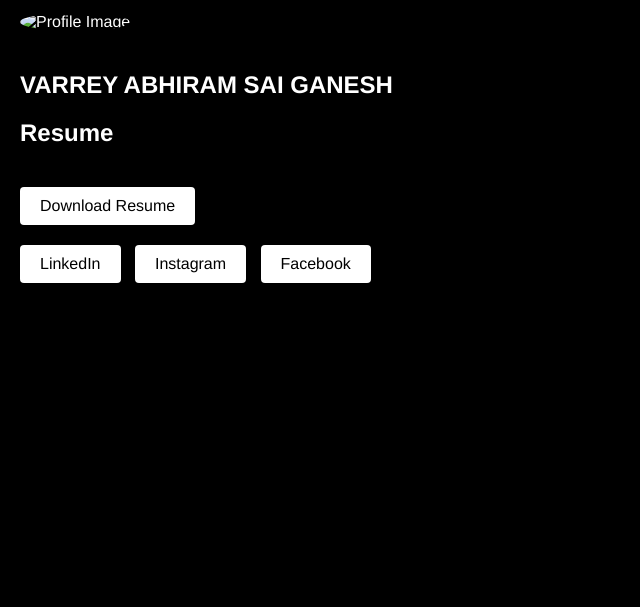
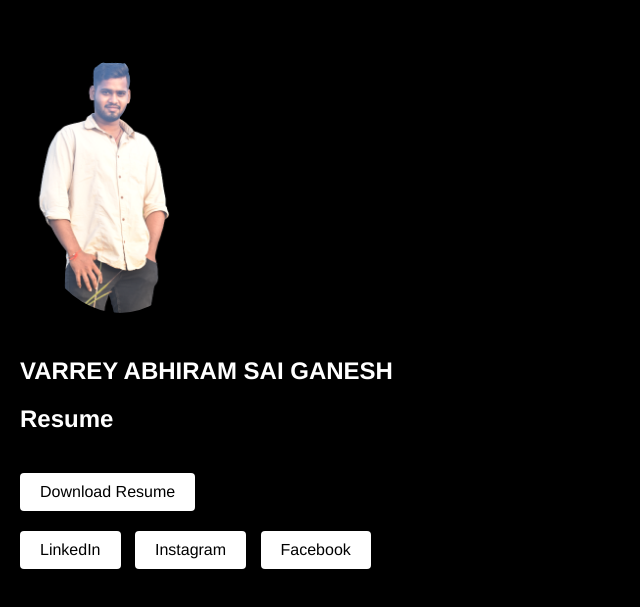
Before and after one commit to Abhiramvarrey/my.info, a plain HTML site: page index.html in a window 1280 px wide. Shown: the part 89-696 px from the top of the page, without its empty margins (0-640 px from the left). Drawn offline with Linux system fonts and the light colour scheme.

Commit message:
Update index.html

```diff
--- a/index.html
+++ b/index.html
@@ -121,7 +121,7 @@
   <h1 id="home">Interview Details</h1>
 
   <!-- Replace "your-image.png" with the path to your actual image file -->
-  <img class="profile-image" src=""DSC_0210-removebg-preview.png"" alt="Profile Image">
+  <img class="profile-image" src="DSC_0210-removebg-preview.png" alt="Profile Image">
 
   <h2 id="personal-details">VARREY ABHIRAM SAI GANESH</h2>
   <!-- Replace "your-resume.pdf" with the path to your actual resume PDF -->
```
